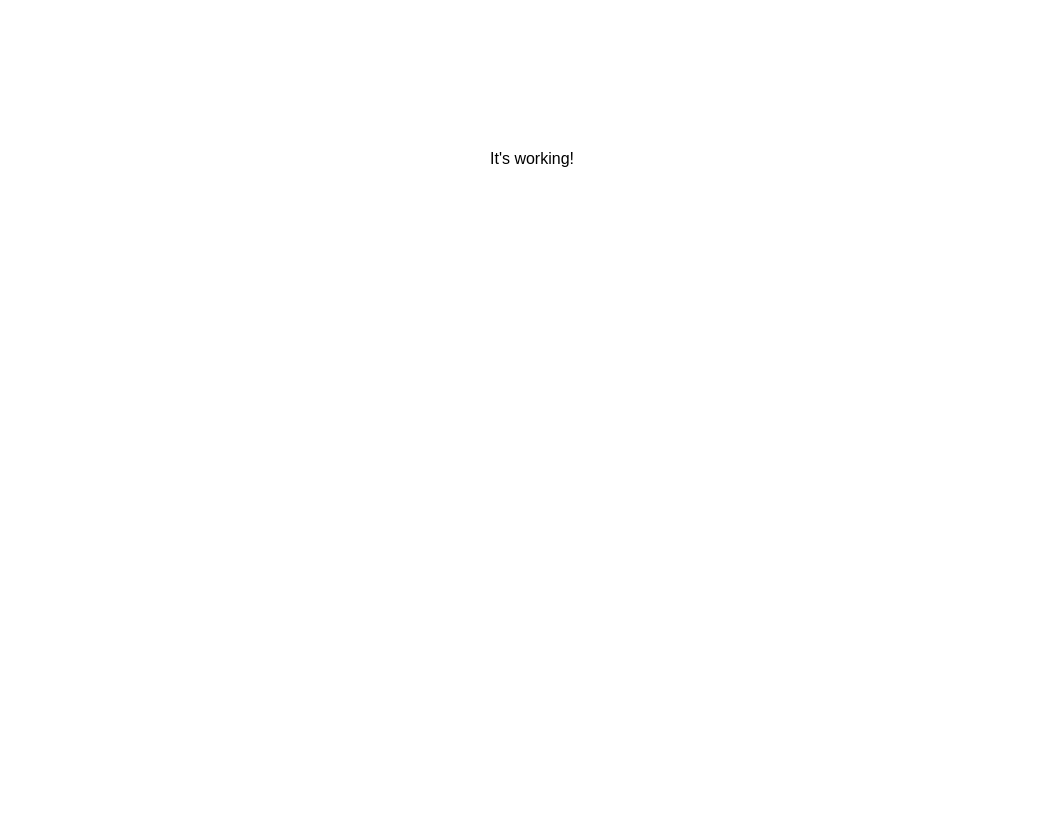
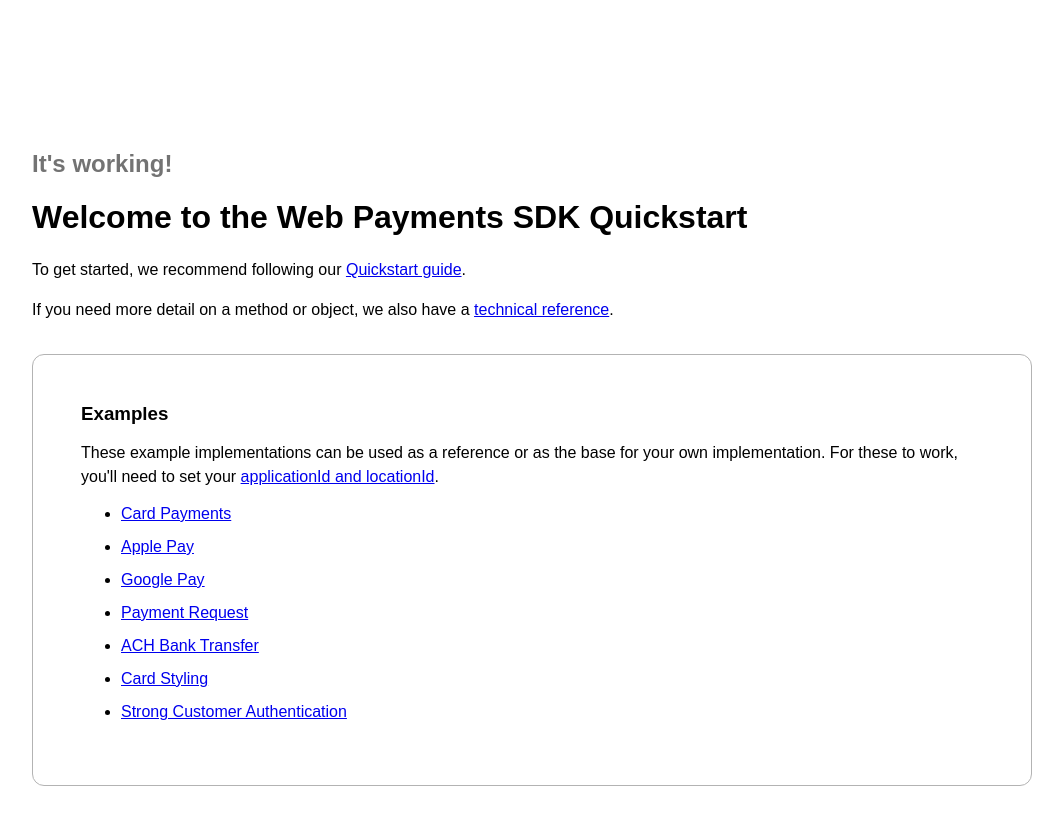
Before and after one commit to square/web-payments-quickstart, a website: page public/index.html in a window 1280 px wide. Shown: the whole page, without its empty margins (108-1171 px from the left). Before the commit the page ends 800 px from the top, so only its background shows below. Drawn offline with Linux system fonts and the light colour scheme.

Commit message:
Updates to the landing page

```diff
--- a/public/app.css
+++ b/public/app.css
@@ -3,7 +3,7 @@
 }
 
 body {
-  font-family: 'Square Market', Arial, sans-serif;
+  font-family: Arial, sans-serif;
 }
 
 #payment-form {
@@ -42,6 +42,38 @@
 
 #ach-button {
   margin-top: 20px;
+}
+
+#landing-page-layout {
+  width: 80%;
+  margin: 150px auto;
+  max-width: 1000px;
+}
+
+#its-working {
+  color: #737373;
+}
+
+#example-container {
+  width: 100%;
+  border: 1px solid #b3b3b3;
+  padding: 48px;
+  margin: 32px 0;
+  border-radius: 12px;
+}
+
+#example-list {
+  display: flex;
+  flex-direction: column;
+  gap: 15px;
+}
+
+h3 {
+  margin: 0;
+}
+
+p {
+  line-height: 24px;
 }
 
 label {
--- a/public/index.html
+++ b/public/index.html
@@ -11,8 +11,58 @@
   </head>
 
   <body>
-    <div style="width: 100%; margin: 150px auto; text-align: center">
-      It's working!
+    <div id="landing-page-layout">
+      <h2 id="its-working">It's working!</h2>
+      <h1>Welcome to the Web Payments SDK Quickstart</h1>
+      <p>
+        To get started, we recommend following our
+        <a target="_blank" href="/">Quickstart guide</a>.
+      </p>
+      <p>
+        If you need more detail on a method or object, we also have a
+        <a
+          target="_blank"
+          href="https://developer.squareup.com/reference/sdks/web/payments"
+          >technical reference</a
+        >.
+      </p>
+
+      <div id="example-container">
+        <h3>Examples</h3>
+        <p>
+          These example implementations can be used as a reference or as the
+          base for your own implementation. For these to work, you'll need to
+          set your
+          <a target="_blank" href="https://developer.squareup.com/apps"
+            >applicationId and locationId</a
+          >.
+        </p>
+        <ul id="example-list">
+          <li>
+            <a href="/examples/card.html">Card Payments</a>
+          </li>
+          <li>
+            <a href="/examples/gift-card.html">Apple Pay</a>
+          </li>
+          <li>
+            <a href="/examples/google-pay.html">Google Pay</a>
+          </li>
+          <li>
+            <a href="/examples/payment-request.html">Payment Request</a>
+          </li>
+          <li>
+            <a href="/examples/ach.html">ACH Bank Transfer</a>
+          </li>
+          <li>
+            <a href="/examples/card-styling-simple.html">Card Styling</a>
+          </li>
+          <li>
+            <a href="/examples/card-verification-simple.html"
+              >Strong Customer Authentication</a
+            >
+          </li>
+        </ul>
+      </div>
     </div>
   </body>
 </html>
```
Also changed, not shown: public/examples/ach.html (renamed from examples/apple-pay.html, +70 -46 lines), public/examples/apple-pay.html (renamed from examples/ach.html, +46 -70 lines), public/examples/card-styling-simple.html (renamed from examples/gift-card.html, +44 -30 lines), public/examples/card-verification-simple.html (renamed from examples/google-pay.html, +56 -55 lines), public/examples/card.html (renamed from examples/card.html, +1 -1 lines), public/examples/gift-card.html (renamed from examples/card-styling-simple.html, +30 -44 lines), public/examples/google-pay.html (renamed from examples/card-verification-simple.html, +55 -56 lines), public/examples/payment-request.html (renamed from examples/payment-request.html, +1 -1 lines).
